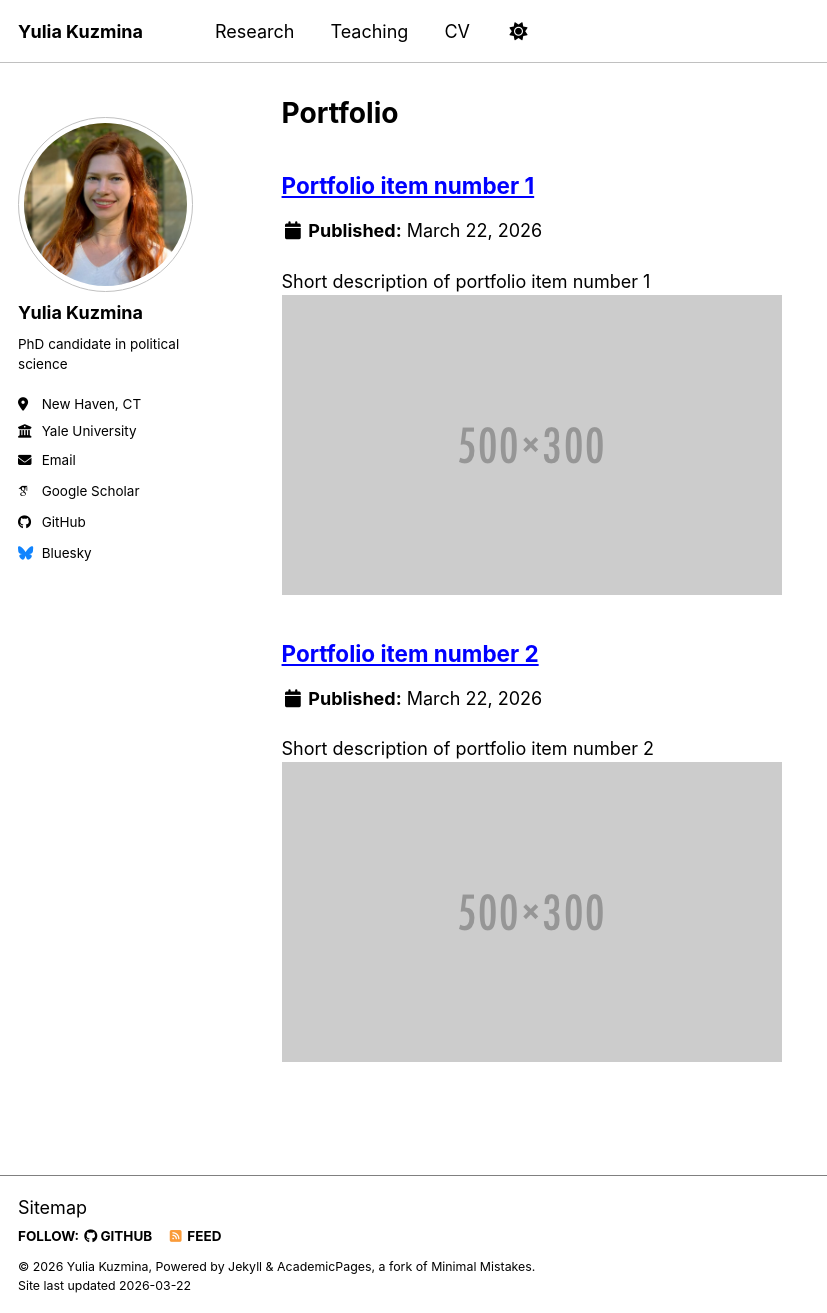
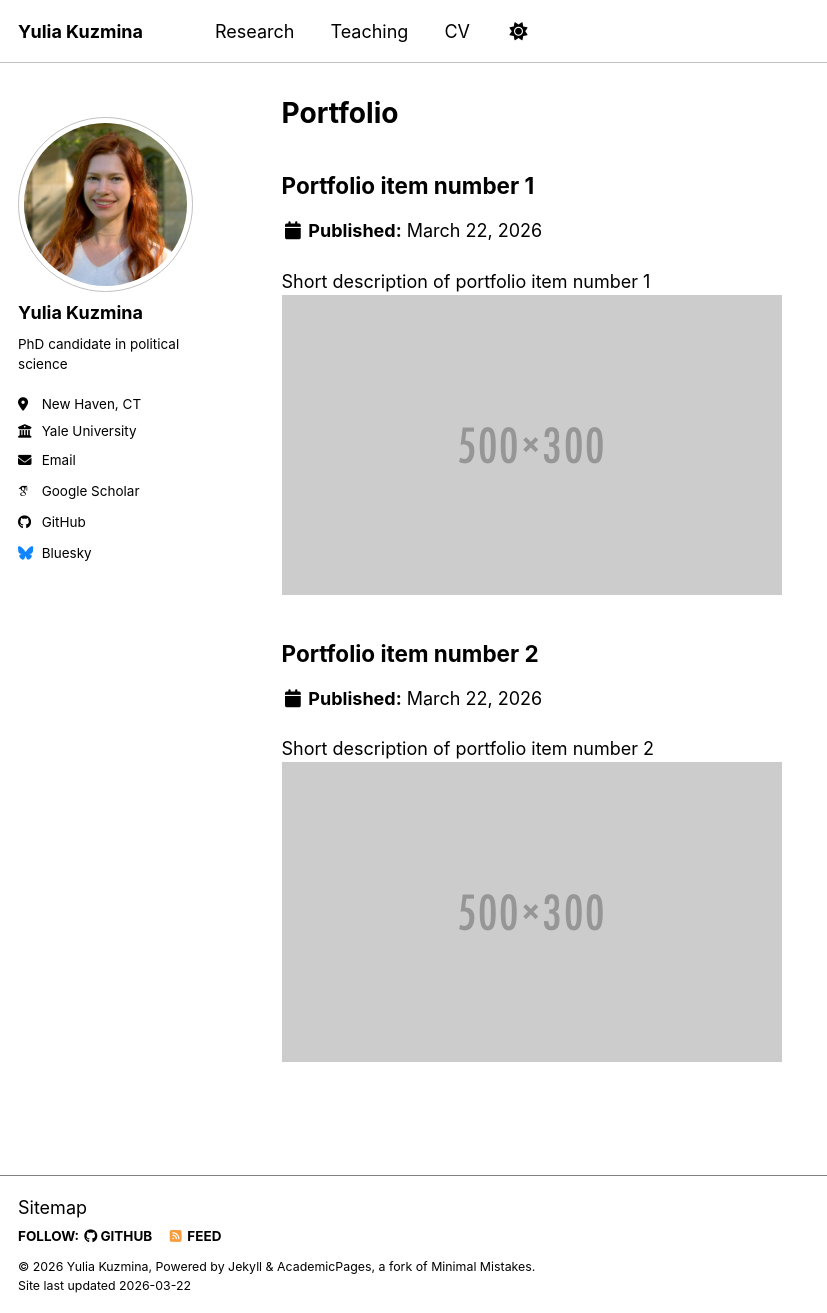
Before and after one commit to yuliakuzmina/yuliakuzmina.github.io, a Jekyll site: the page built from _pages/portfolio.html, in a window 1280 px wide and 1313 px high. Shown: the whole window, without its empty margins (0-827 px from the left). Built offline with Jekyll 4.4.1, drawn with Linux system fonts in a browser that asks for light colours; some web fonts are replaced; a script bundle is joined from its source files by our own code; library files that are not in the unit come from our copies.

Commit message:
Update archive-single.html

```diff
--- a/_includes/archive-single.html
+++ b/_includes/archive-single.html
@@ -26,13 +26,13 @@
       </div>
     {% endif %}
 
-    <h2 class="archive__item-title" itemprop="headline">
-      {% if post.link %}
-        <a href="{{ post.link }}">{{ title }}</a> <a href="{{ base_path }}{{ post.url }}" rel="permalink"><i class="fa fa-link" aria-hidden="true" title="permalink"></i><span class="sr-only">Permalink</span></a>
-      {% else %}
-        <a href="{{ base_path }}{{ post.url }}" rel="permalink">{{ title }}</a>
-      {% endif %}
-    </h2>
+<h2 class="archive__item-title" itemprop="headline">
+  {% if post.paperurl %}
+    <a href="{{ post.paperurl }}" target="_blank">{{ title }}</a>
+  {% else %}
+    {{ title }}
+  {% endif %}
+</h2>
 
     {% if post.read_time %}
       <p class="page__meta"><i class="fa fa-clock" aria-hidden="true"></i> {% include read-time.html %}</p>
```
